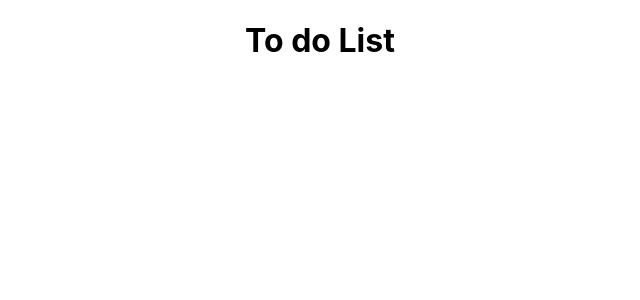
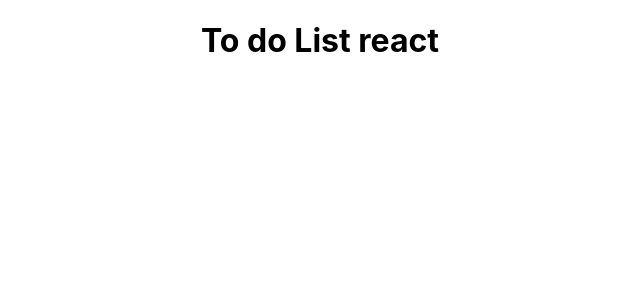
Before and after one commit to kaimue/to-do-app-react, a React (Create React App) app: page / in a window 1280 px wide. Shown: the top 300 px of the page, without its empty margins (320-960 px from the left). Built offline with nearby package versions, Linux system fonts and the light colour scheme.

Commit message:
modify header, add footer

```diff
--- a/src/components/Header/Header.js
+++ b/src/components/Header/Header.js
@@ -1,5 +1,5 @@
 function Header() {
-    return <h1>To do List</h1>;
+    return <h1>To do List react</h1>;
 }
 
 export default Header
```
Also changed, not shown: src/components/Header/Footer/Footer.js (added).
